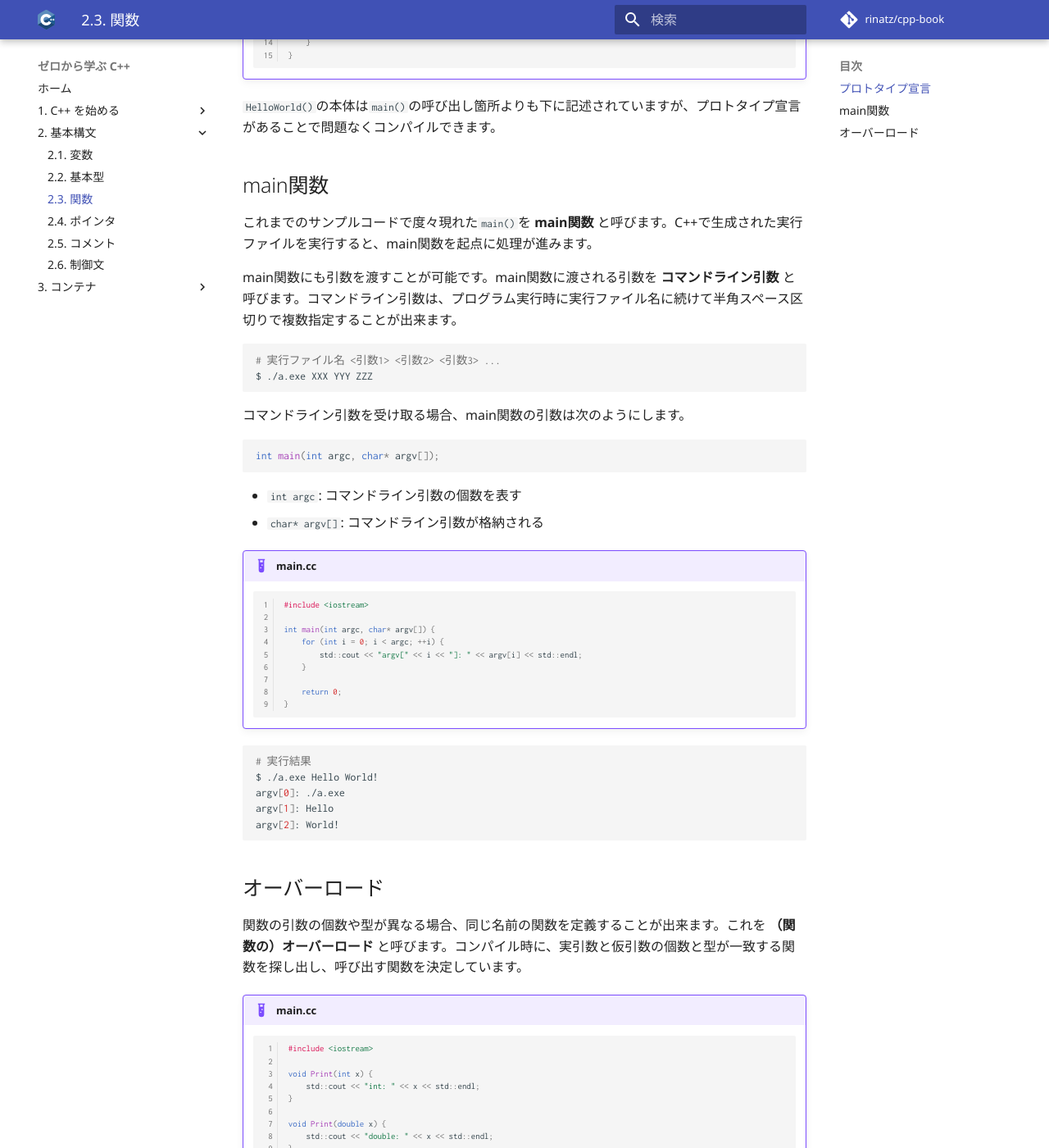
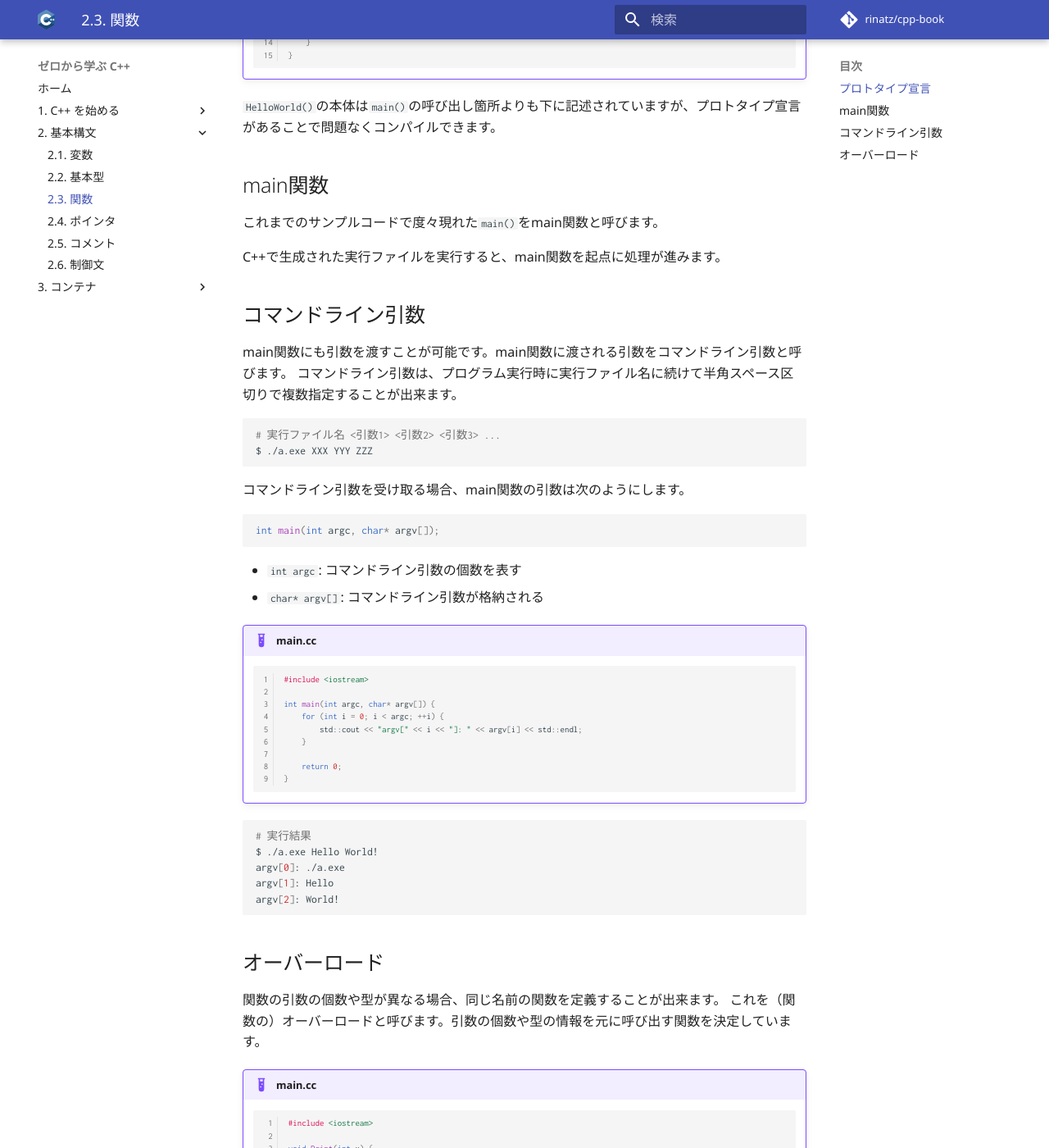
Before and after one commit to rinatz/cpp-book, an MkDocs documentation site: the page built from docs/ch02-03-functions.md, in a window 1280 px wide and 1400 px high, scrolled down 1428 px. Shown: the whole window at 82% size. Built offline with MkDocs 1.6.1 and Material for MkDocs 9.7.7, drawn with Linux system fonts in a browser that asks for light colours; comment, search, counter and statistics services are not loaded; some of the changed text lies outside the part shown.

Commit message:
Polish sentences

````diff
--- a/docs/ch02-03-functions.md
+++ b/docs/ch02-03-functions.md
@@ -21,7 +21,8 @@ C++での関数の使用方法について説明します。
     }
     ```
 
-ここで注目すべき点は、関数`HelloWorld()`が、呼び出されている10行目より上の行で記述されている点です。コンパイラはソースコードを上から順に解釈しているため、コンパイラに対して`HelloWorld()`が何者なのかを事前に教えることで、`HelloWorld()`の関数呼び出しが行なえるようになります。
+ここで注目すべき点は、関数`HelloWorld()`が、呼び出されている10行目より上の行で記述されている点です。
+コンパイラはソースコードを上から順に解釈しているため、コンパイラに対して`HelloWorld()`が何者なのかを事前に教えることで、`HelloWorld()`の関数呼び出しが行なえるようになります。
 
 試しに`HelloWorld()`を`main()`よりも下の行に記述すると、コンパイルに失敗します。
 
@@ -30,7 +31,7 @@ C++での関数の使用方法について説明します。
     #include <iostream>
 
     int main() {
-        HelloWorld(10);  // error: 'HelloWorld' was not declared in this scope
+        HelloWorld(10);  // ここでコンパイルエラー
 
         return 0;
     }
@@ -47,7 +48,7 @@ C++での関数の使用方法について説明します。
 ## プロトタイプ宣言
 
 関数の宣言のみを呼び出し箇所よりも上の行に記述することで、関数の存在をコンパイラに教えることが出来ます。
-これを **プロトタイプ宣言（前方宣言）** と呼びます。
+これをプロトタイプ宣言（前方宣言）と呼びます。
 
 !!! example "main.cc"
     ```cpp hl_lines="3" linenums="1"
@@ -71,9 +72,14 @@ C++での関数の使用方法について説明します。
 `HelloWorld()`の本体は`main()`の呼び出し箇所よりも下に記述されていますが、プロトタイプ宣言があることで問題なくコンパイルできます。
 
 ## main関数
-これまでのサンプルコードで度々現れた`main()`を **main関数** と呼びます。C++で生成された実行ファイルを実行すると、main関数を起点に処理が進みます。
+これまでのサンプルコードで度々現れた`main()`をmain関数と呼びます。
 
-main関数にも引数を渡すことが可能です。main関数に渡される引数を **コマンドライン引数** と呼びます。コマンドライン引数は、プログラム実行時に実行ファイル名に続けて半角スペース区切りで複数指定することが出来ます。
+C++で生成された実行ファイルを実行すると、main関数を起点に処理が進みます。
+
+## コマンドライン引数
+
+main関数にも引数を渡すことが可能です。main関数に渡される引数をコマンドライン引数と呼びます。
+コマンドライン引数は、プログラム実行時に実行ファイル名に続けて半角スペース区切りで複数指定することが出来ます。
 
 ```bash
 # 実行ファイル名 <引数1> <引数2> <引数3> ...
@@ -111,7 +117,8 @@ argv[2]: World!
 ```
 
 ## オーバーロード
-関数の引数の個数や型が異なる場合、同じ名前の関数を定義することが出来ます。これを **（関数の）オーバーロード** と呼びます。コンパイル時に、実引数と仮引数の個数と型が一致する関数を探し出し、呼び出す関数を決定しています。
+関数の引数の個数や型が異なる場合、同じ名前の関数を定義することが出来ます。
+これを（関数の）オーバーロードと呼びます。引数の個数や型の情報を元に呼び出す関数を決定しています。
 
 !!! example "main.cc"
     ```cpp linenums="1"
````
